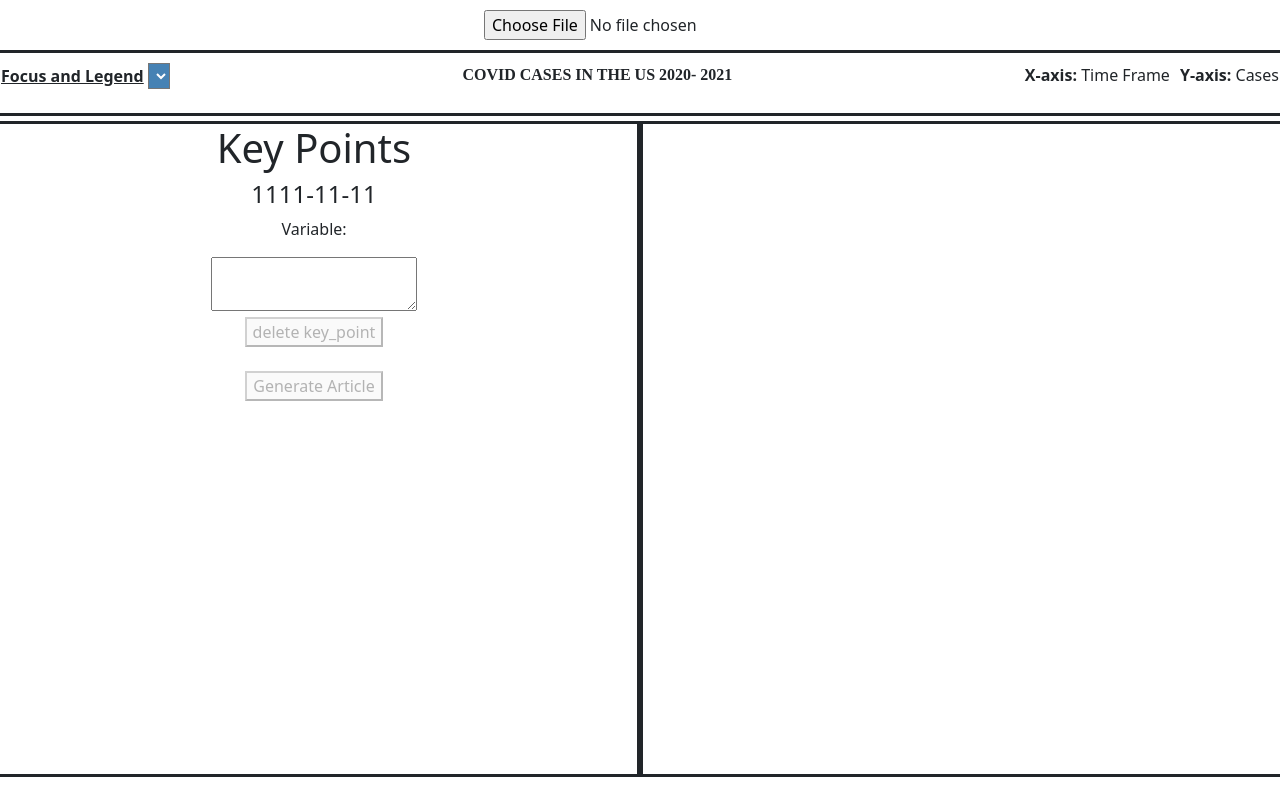
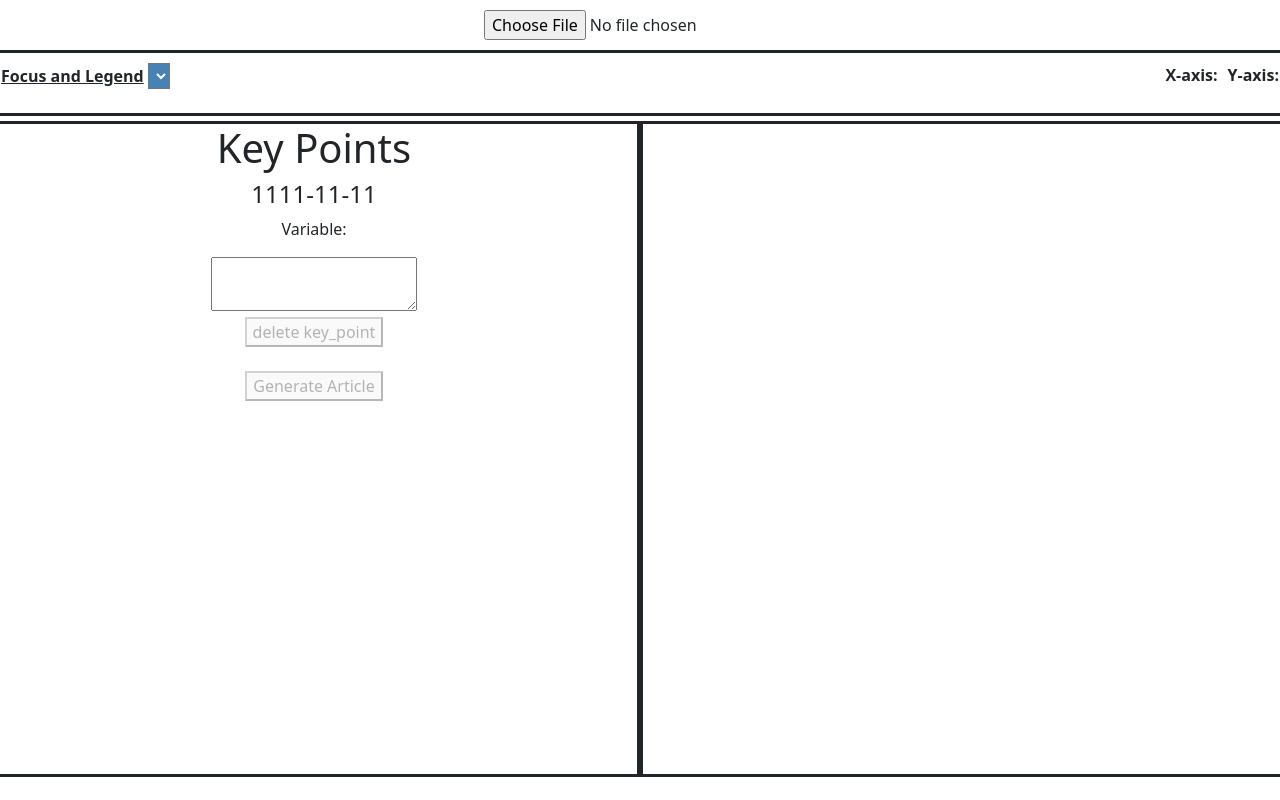
Before and after one commit to sagars729/cmsc734-final-project, a React (Create React App) app: page / in a window 1280 px wide. Built offline with nearby package versions, Linux system fonts and the light colour scheme.

Commit message:
Title Bar amended

```diff
--- a/src/App.tsx
+++ b/src/App.tsx
@@ -63,11 +63,9 @@ const App = () => {
   const [dataCSV, setDataCSV] = useState();
   const [focus, setFocusChange] = useState(selectedColumns[1]);
   const [generalChartInfo, setChartInfo] = useState({
-    title: "COVID CASES IN THE US 2020- 2021",
-    "x-axis": "Time Frame",
-    "y-axis": "Cases",
     date_format: "%Y-%m-%d",
   });
+  const [chartTitle, setTitle] = useState("");
 
   const [renderArticle, setRenderArticle] = useState<boolean>(false);
   const [pointsData, setPointsData] = useState<DSVRowArray | null>(null);
@@ -75,6 +73,7 @@ const App = () => {
   const changeHandler = (event: any) => {
     if (dataCSV != event.target.files[0]) {
       setSelectedColumns([]);
+      setTitle(event.target.files[0].name.split(".")[0]);
       setDataCSV(event.target.files[0]);
       setShowAttrSelection(true);
     }
@@ -131,7 +130,13 @@ const App = () => {
     // TODO: call setPointsData() so the article has the most recent keypoints
     // setPointsData(newData )
   };
-
+  const getYAxis = () => {
+    return (
+      (selectedColumns[1] ? selectedColumns[1] : "") +
+      (selectedColumns[2] ? " / " : "") +
+      (selectedColumns[2] ? selectedColumns[2] : "")
+    );
+  };
   return (
     <div className="container">
       {!renderArticle || !pointsData ? (
@@ -167,16 +172,17 @@ const App = () => {
               </div>
               <div>
                 <p style={{ fontFamily: "cursive", fontWeight: "bold" }}>
-                  {generalChartInfo.title}
+                  {chartTitle}
                 </p>
               </div>
               <div style={{ display: "flex" }}>
                 <p>
-                  <b>X-axis:</b> {generalChartInfo["x-axis"]}
+                  <b>X-axis:</b> {selectedColumns[0]}
                 </p>
                 <span style={{ margin: "5px" }}></span>
                 <p>
-                  <b>Y-axis:</b> {generalChartInfo["y-axis"]}
+                  <b>Y-axis:</b>
+                  {getYAxis()}
                 </p>
               </div>
             </div>
```
